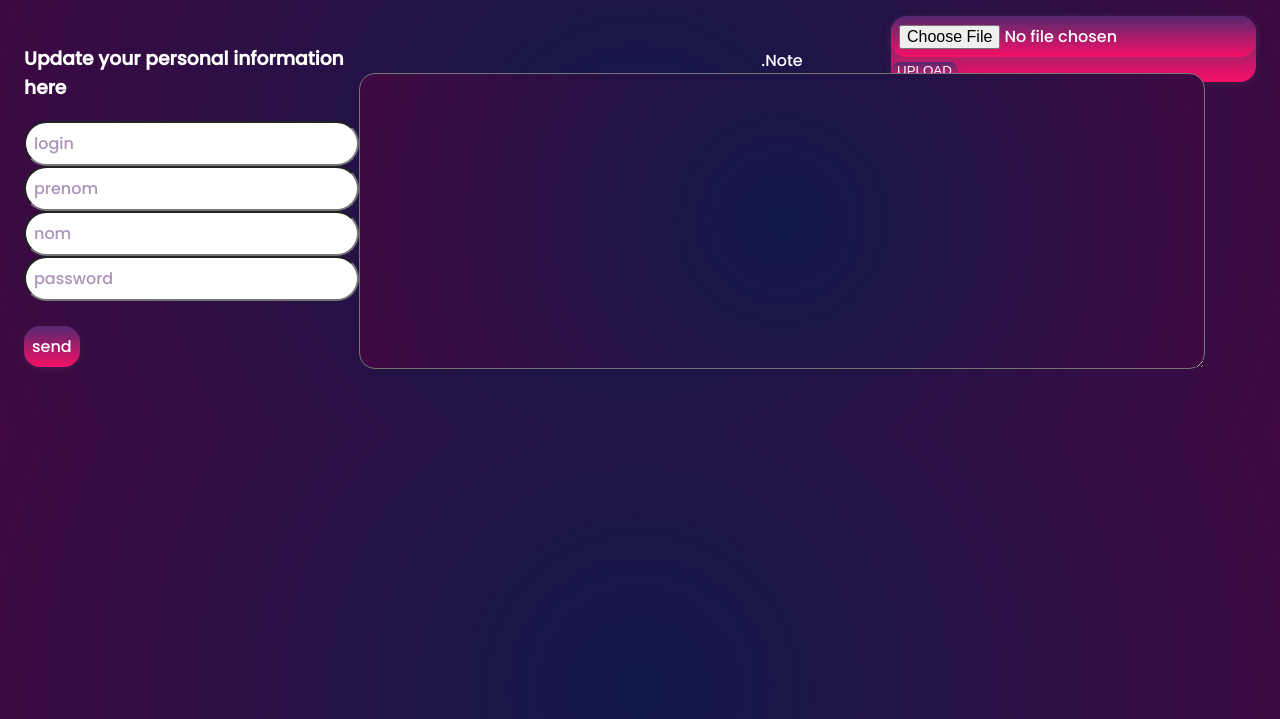
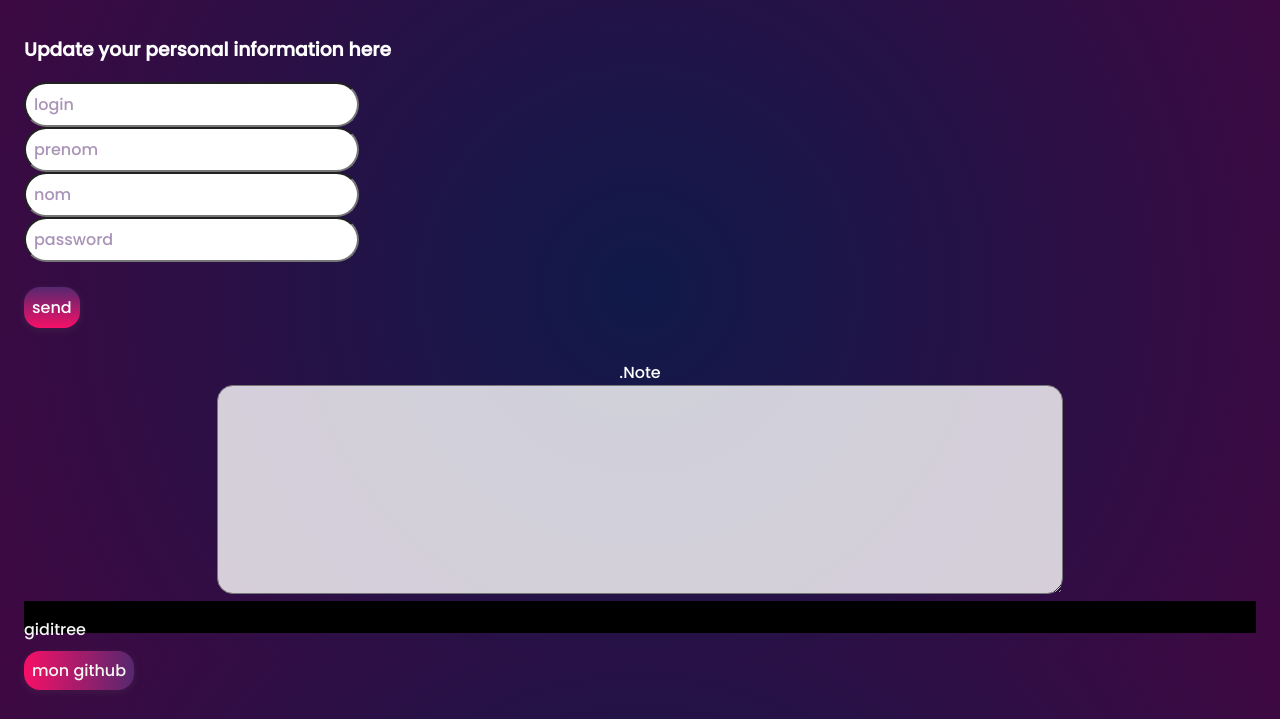
Before and after one commit to Giacomo-DeGrandi/module-connexion, a PHP site: page /pages/profil.php in a window 1280 px wide. Shown: the part 81-800 px from the top of the page. Run offline with PHP 8.4, Linux system fonts and the light colour scheme; the visitor is signed in with stand-in values (Sample User, id 1); data that the repository does not hold is empty.

Commit message:
commit pour fin projet... j'ai abbandonné l'idee de faire l'upload image parce-que j'ai pas suffisement le temp pour l'implemente

```diff
--- a/index.php
+++ b/index.php
@@ -27,6 +27,10 @@ session_start();
 
 
 ?>
+		<footer>
+			<p>giditree<p>
+				<a href="https://github.com/Giacomo-DeGrandi">mon github</a>
+		</footer>
 </main>
 </body>
 </html>
--- a/pages/admin.php
+++ b/pages/admin.php
@@ -177,6 +177,10 @@ if (isset($_POST['login2'])&& ($_POST['login2']) != '') {
 ?>
 		</div>   <!--userupdate -->
 	</div> <!--mainwrapper div -->
+	<footer>
+			<p>giditree<p>
+				<a href="https://github.com/Giacomo-DeGrandi">mon github</a>
+		</footer>
 </main>
 </body>
 </html>
--- a/pages/inscription.php
+++ b/pages/inscription.php
@@ -91,6 +91,11 @@ if (isset($_POST['login'])&& ($_POST['login']) != '') {
 	<a href="../index.php" target="_top">go back to the home page </a>
 	<br><br>
 	<a href="connexion.php" target="_top">Already Signed Up? Log in </a>
+
+	<footer>
+			<p>giditree<p>
+				<a href="https://github.com/Giacomo-DeGrandi">mon github</a>
+	</footer>
 </main>
 </body>
 </html>
--- a/pages/modcon.css
+++ b/pages/modcon.css
@@ -19,6 +19,15 @@ a {
 	box-shadow: rgba(99, 99, 99, 0.2) 0px 2px 8px 0px;
 
 }
+#mainpro {
+	display: flex;
+		flex-direction: column;
+}
+
+#maindiv {
+	display: flex;
+	flex-direction: column;
+}
 
 #adminmain {
 		justify-content: center;
@@ -38,16 +47,21 @@ a {
 		width: 80vh;
 		align-items: center;
 		padding: 3vh;
-		background-color: rgba(255, 255, 255, 0.486);
+		background-color: rgba(255, 255, 255, 0.3);
 
 }
 
 #minitableadmin th {
-		font-size:  0.8em;
+		font-size:  1em;
+		background-color: rgba(255, 255, 255, 0.2);
+		border-radius: 2vh;
+		box-shadow: rgba(99, 99, 99, 0.2) 0px 2px 8px 0px;
 }
 
 #minitableadmin td {
-		font-size:  0.6em;
+			background-color: rgba(255, 255, 255, 0.1);
+		box-shadow: rgba(99, 99, 99, 0.2) 0px 2px 8px 0px;
+		font-size:  0.9em;
 }
 
 #userupdate {
@@ -106,14 +120,15 @@ hr {
 }
 
 #tablediv {
-	display: flex;
-	justify-content: center;
-	flex-direction: column;
 	border: solid 1px white;
 	border-radius: 2vh;
 	background: linear-gradient(0deg, #F61067 0%, #55286F 100%);
 	color:	#FF7F7F2 ;
 	box-shadow: rgba(99, 99, 99, 0.2) 0px 2px 8px 0px;
+}
+
+#tablediv h4 {
+	padding: 1vh;
 }
 
 #formdiv {
@@ -133,13 +148,11 @@ hr {
 		font-family: 'Poppins', sans-serif;
 		font-size: 1.2em;
 	border-radius: 2vh;
-	color:whitesmoke ;
-	background: rgb(16,26,74);
-	background: radial-gradient(circle, rgba(16,26,74,1) 0%, rgba(63,8,66,1) 100%);
+	color: #55286F ;
+	background-color: rgba(255, 255, 255, 0.8);
 }
 
 #wrapform {
-	display: flex;
 	justify-content: space-evenly;
 }
 
@@ -175,17 +188,9 @@ header{
 	justify-content: flex-end;
 }
 
-#wrapper {
-	flex: display;
-	justify-content: flex-end;
-}
-
 #wrapper form {
-	flex: display;
-	justify-content: flex-end;
 	background-color: rgba(255, 255, 255, 0.486);
 	border-radius: 2vh;
-	float: right;
 }
 
 #wrapper input {
@@ -194,9 +199,21 @@ header{
 }
 
 #imgdivuser {
-	border
+		font-size: 0.7em;
+		padding: 1vh;
+		border-radius: 2vh;
+		background-color: rgba(255, 255, 255, 0.1);
 }
 
-#imgdivuser img{
-	width: 30%;
+#imguser{
+	object-fit: contain;
+	background-color: rgba(255, 255, 255, 0.1);
+	border-radius: 2vh;
+			width: 50%;
 }
+
+footer {
+	height: 4vh;
+	background-color: black;
+	color: whitesmoke;
+}
--- a/pages/profil.php
+++ b/pages/profil.php
@@ -16,52 +16,12 @@ session_start();
 		<input type="submit" name="disconnect" value="disconnect" class="buttons1">
 		</form>
 	</header>
-	<main>
+	<main id="mainpro">
 		<div id="wrapper">
-	        <form method="post" action="" enctype="multipart/form-data" class="buttons1">  <!-- specify the encoding type of the form using the enctype attribute -->
-	            <input type="file" name="choosefile" value="" class="buttons1">
-	            <div>
-	                <button type="submit" name="uploadfile" class="buttons1">
-	                UPLOAD
-	                </button>
-	            </div>
-        	</form>
-        </div>
+			<div id='maindiv'>
 <?php
 
-if (isset($_POST['uploadfile'])) {		// check if the user has clicked the button "UPLOAD" INSERT INTO `image`(`id`, `filename`) VALUES ([value-1],[value-2])
-
-    $filename = $_FILES["choosefile"]["name"];
-
-    $tempname = $_FILES["choosefile"]["tmp_name"];
-
-    $folder = "../image/".$filename;
-
-    echo $filename;
-
-    $conn = mysqli_connect("localhost", "root", "", "moduleconnexion");     // connect with the database
-
-    $questimg = "INSERT INTO image (filename) VALUES ('$filename')";	        // query to insert the submitted data
-
-        mysqli_query($conn, $questimg);               // function to execute above query
-
-        if (move_uploaded_file($tempname, $folder)) {	        // Add the image to the "image" folder"
-
-
-            echo '<div id="imgdivuser">';
-            echo "<p>image uploaded successfully</p>";
-			echo '<img src="../image/'.$filename.'">';
-			echo '</div>';
-
-        }else{
-
-            echo "<p>Failed to upload image</p>";
-
-    }
-
-}
-
-
+$myidnow = $_SESSION['id'];			//init my id to recall sessions
 
 $servername = 'localhost';
 $username = 'root';
@@ -76,7 +36,6 @@ $conn = mysqli_connect($servername, $username, $password, $database);	// establi
 
 	$res = mysqli_fetch_all($req);
 
-
 if(isset($_SESSION['login'])){			//||isset($_SESSION['connected'])
 
 	foreach ($res as $k2 => $v2){
@@ -85,7 +44,12 @@ if(isset($_SESSION['login'])){			//||isset($_SESSION['connected'])
 
 					// My HI USER PART
 
+					echo '<div id="tablediv">';
+
 					echo '<h1>hi '. $v3 . ' you\'re now logged in </h1>';
+
+						//   recall image part
+
 
 					$login = $v3;	//just to make it clear
 
@@ -97,7 +61,7 @@ if(isset($_SESSION['login'])){			//||isset($_SESSION['connected'])
 
 					echo '<h4> Your personal informations are </h4><hr><br>';
 
-					echo '<div id="tablediv">  <table><tr>';
+					echo '<table><tr>';
 
 					foreach($res2[0] as $k => $v){
 						echo '<th>'. $k . '</th>';
@@ -117,7 +81,10 @@ if(isset($_SESSION['login'])){			//||isset($_SESSION['connected'])
 ?>
 						</tr>
 					</table>
-	</div> <!-- first main div -->
+				</div> <!-- first maintable div -->
+
+		</div>  <!-- main div -->
+	</div>
 			<div id="wrapform">
 				<div id="formdiv">
 					<h3> Update your personal information here </h3>
@@ -133,12 +100,11 @@ if(isset($_SESSION['login'])){			//||isset($_SESSION['connected'])
 				<div id="noteform">
 					<label for="note">.Note</label>
 					<form action='' method='post'>
-				<textarea id="note" name="note" rows="10" cols="50">
+						<textarea id="note" name="note" rows="7" cols="50">
 						</textarea>
 					</form>
 				</div>
 			</div>
-
 <?php
 
 if (isset($_POST['login'])&& ($_POST['login']) != '') {
@@ -168,7 +134,7 @@ if (isset($_POST['login'])&& ($_POST['login']) != '') {
 
 								if(isset($_POST['submit'])){
 
-									header( "Location: profil.php" );
+									header( "Location: connexion.php" );
 								}
 
 						}	else { 	echo 'error . all fields are required';	}						//**isset($_POST['pass.
@@ -185,6 +151,11 @@ if (isset($_POST['disconnect'])){
 }
 
 ?>
-	<main>
+
+		<footer>
+			<p>giditree<p>
+				<a href="https://github.com/Giacomo-DeGrandi">mon github</a>
+		</footer>
+		</main>
 </body>
 </html>
```
Also changed, not shown: pages/connexion.php (+6 -4 lines). Lines whose indentation alone changed are shown as unchanged.
